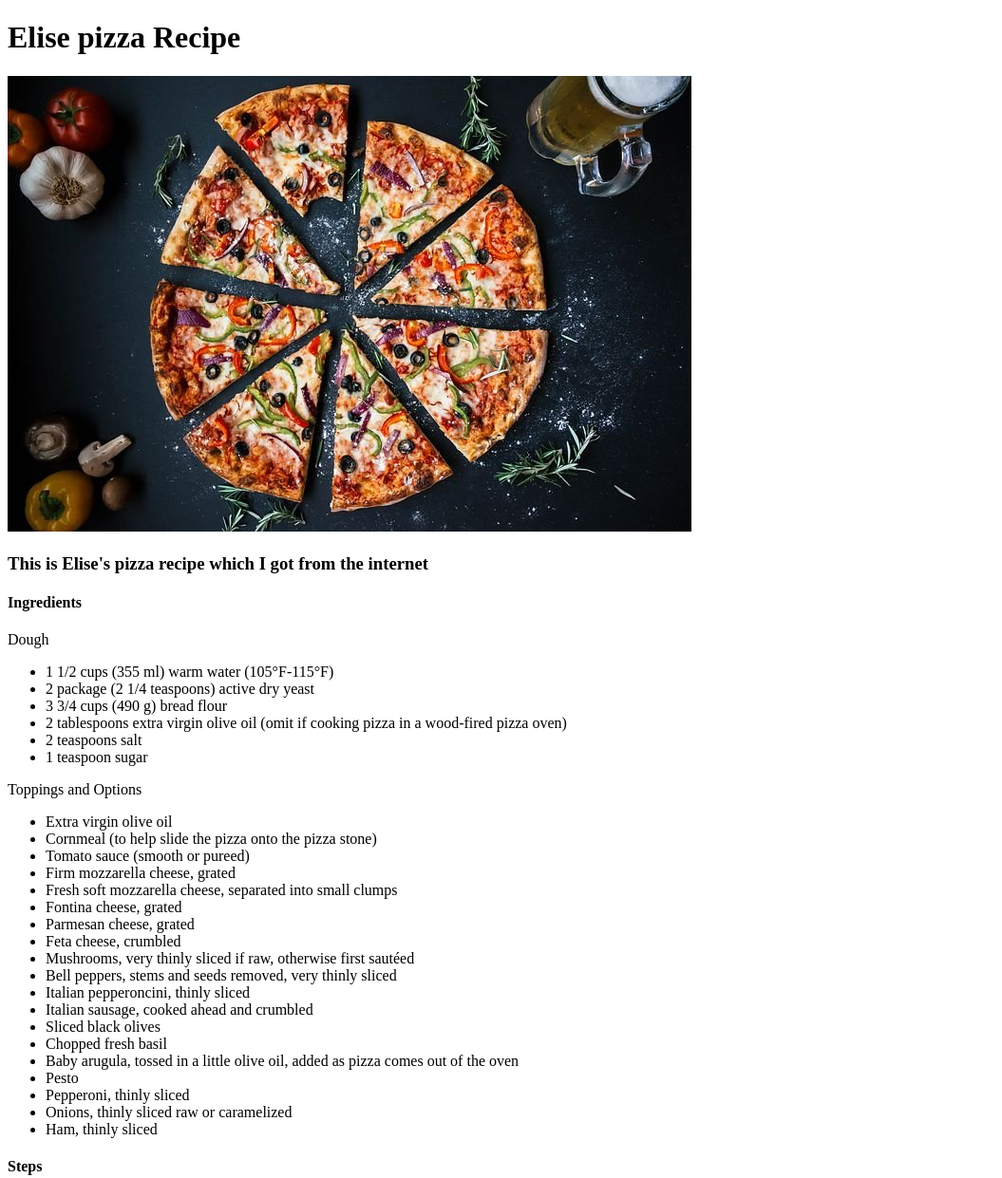
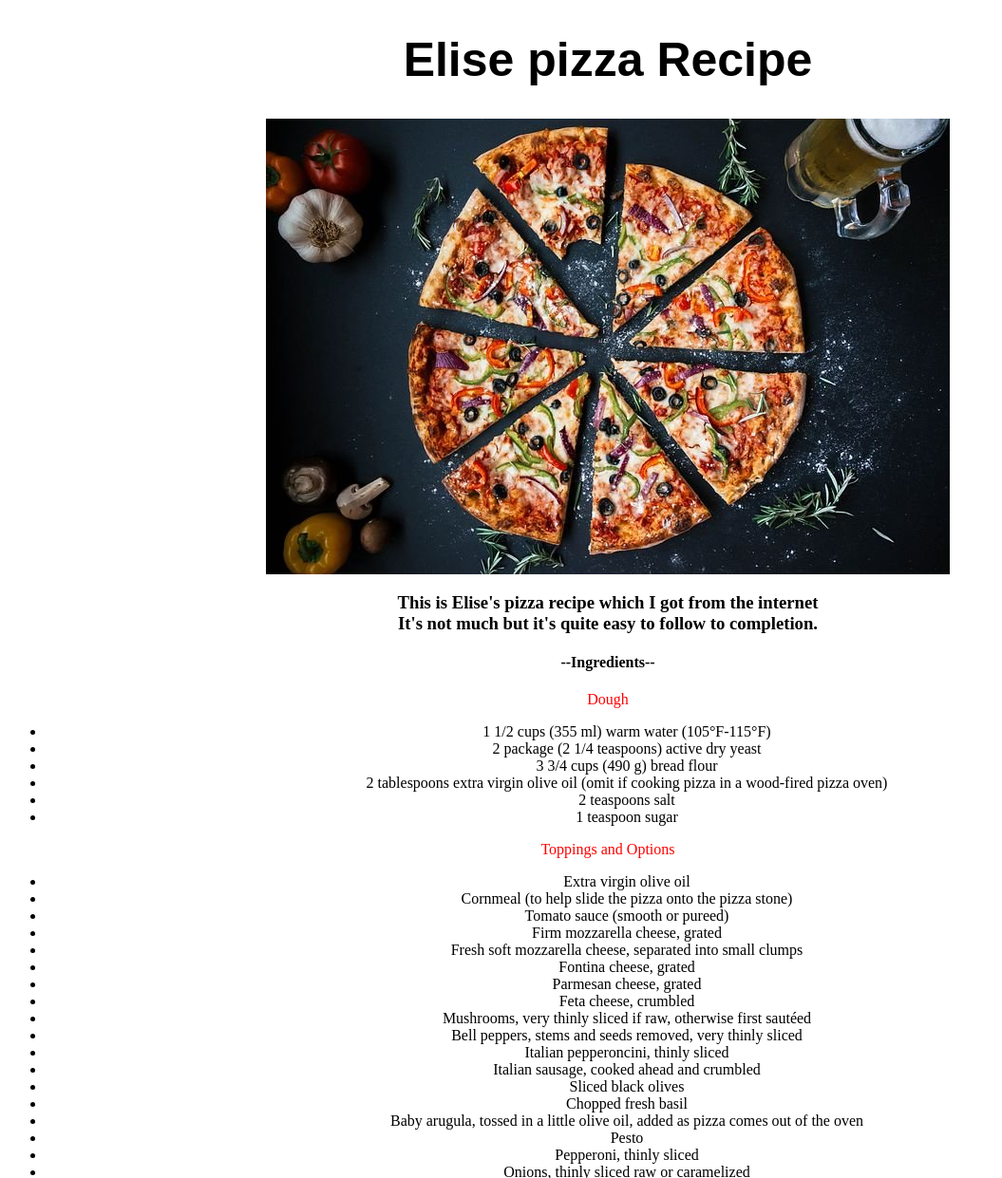
Before and after one commit to FatSnek/oin-recipes, a plain HTML site: page recipes/pizza.html in a window 1280 px wide. Shown: the top 1241 px of the page at 95% size, without its empty margins (0-1055 px from the left). Drawn offline with Linux system fonts and the light colour scheme.

Commit message:
added css styles and colours, changes header font and added links to varuous part of the pizza reci[pe

```diff
--- a/recipes/pizza.html
+++ b/recipes/pizza.html
@@ -6,18 +6,68 @@
     <meta name="viewport" content="width=device-width, initial-scale=1.0">
     <title>Pizza Recipe</title>
 </head>
+<style>
+    #title {
+        font-family: sans-serif;
+        font-size: 50px;
+        text-align: center;
+
+    }
+    .descript {
+
+        text-align: center;
+    }
+
+    #ingred {
+        text-align: center;
+    }
+    .ing {
+        color: red;
+        text-align: center;
+    }
+
+    ul, ol {
+        background-color: white;
+        text-align: center;
+        }
+
+    #one {
+        text-align: center
+    }
+
+    #img {
+        display: block;
+        margin-left: auto;
+        margin-right: auto;
+
+    }
+
+    #bottom {
+        text-align: center;
+
+    }
+
+
+
+</style>
 <body>
-    <h1>Elise pizza Recipe</h1>
-    <img src="./img/pizza.jpg" alt="pizza image">
+    <h1 id="title">Elise pizza Recipe</h1>
+    <a name="top"></a>
+    <img id="img" src="./img/pizza.jpg" alt="pizza image">
 
-    <p><h3>
-        This is Elise's pizza recipe which I got from the internet
+   <div class="descript">
+    <p>
+        <h3>
+        This is Elise's pizza recipe which I got from the internet <br>
+        It's not much but it's quite easy to follow to completion.
     </h3>
 </p>
+    </div>
 <p>
-    <h4> Ingredients
+    <h4 id="ingred"> --Ingredients--
     </h4>
-    <p> Dough
+    <a name="ingred"></a>
+    <p class="ing"> Dough
         <ul>
 
 
@@ -36,7 +86,8 @@
 
         </ul>
     </p>
-    <p>
+
+    <p class="ing">
         Toppings and Options
         <ul>
 
@@ -82,7 +133,8 @@
         </ul>
     </p>
     <p>
-        <h4>Steps</h4>
+        <h4 id="one">--Steps--</h4>
+        <a name="steps"></a>
         <ol>
             <li>Proof the Yeast</li>
             <li>Make and Knead the pizza dough</li>
@@ -101,6 +153,11 @@
     </p>
 
 </p>
+<p  id="bottom">
+    <a href="#top">Back on top</a>
+    <a href="#ingred">Back to ingredients</a>
+    <a href="#steps">Back to steps</a>
+</p>
 
 </body>
 </html>
```
